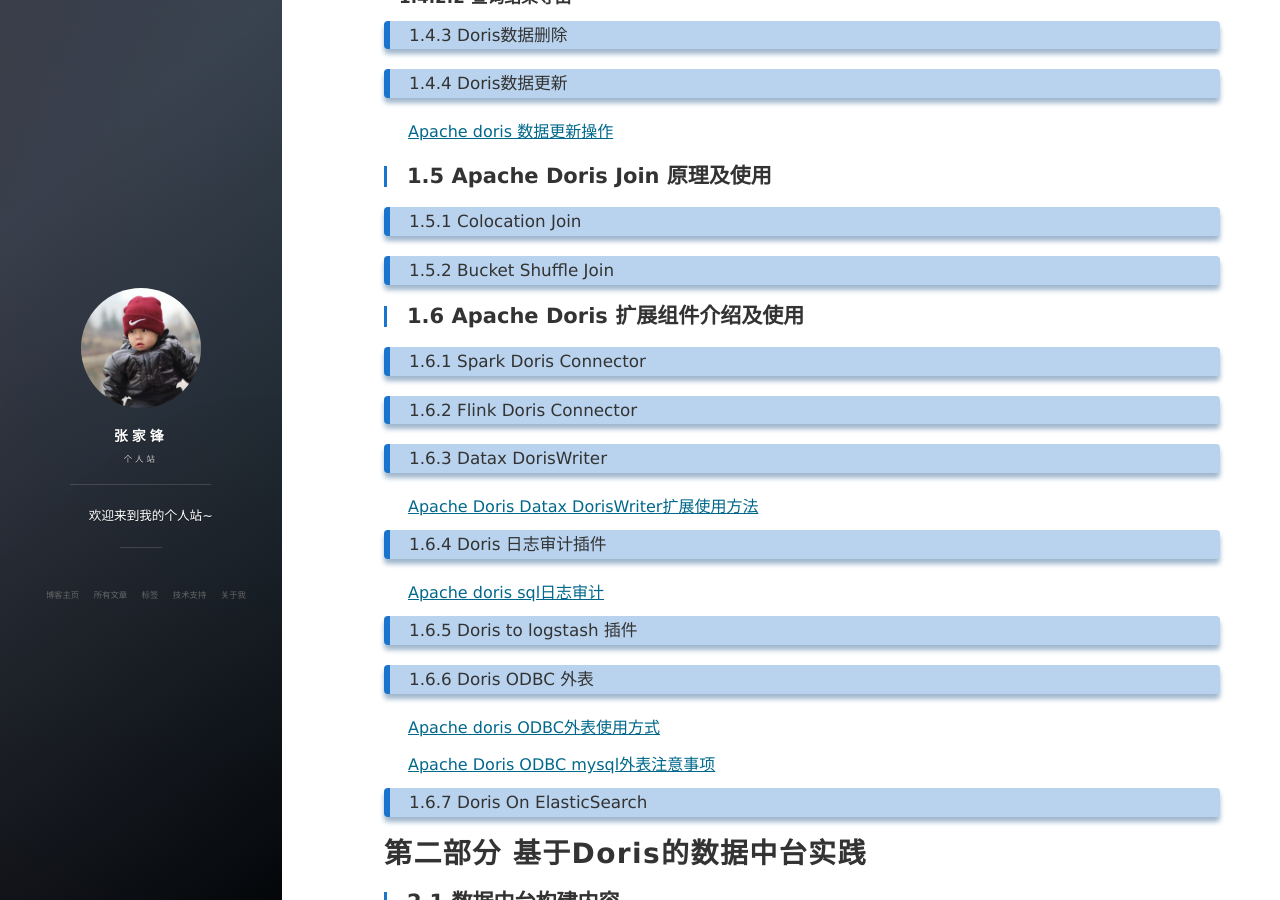
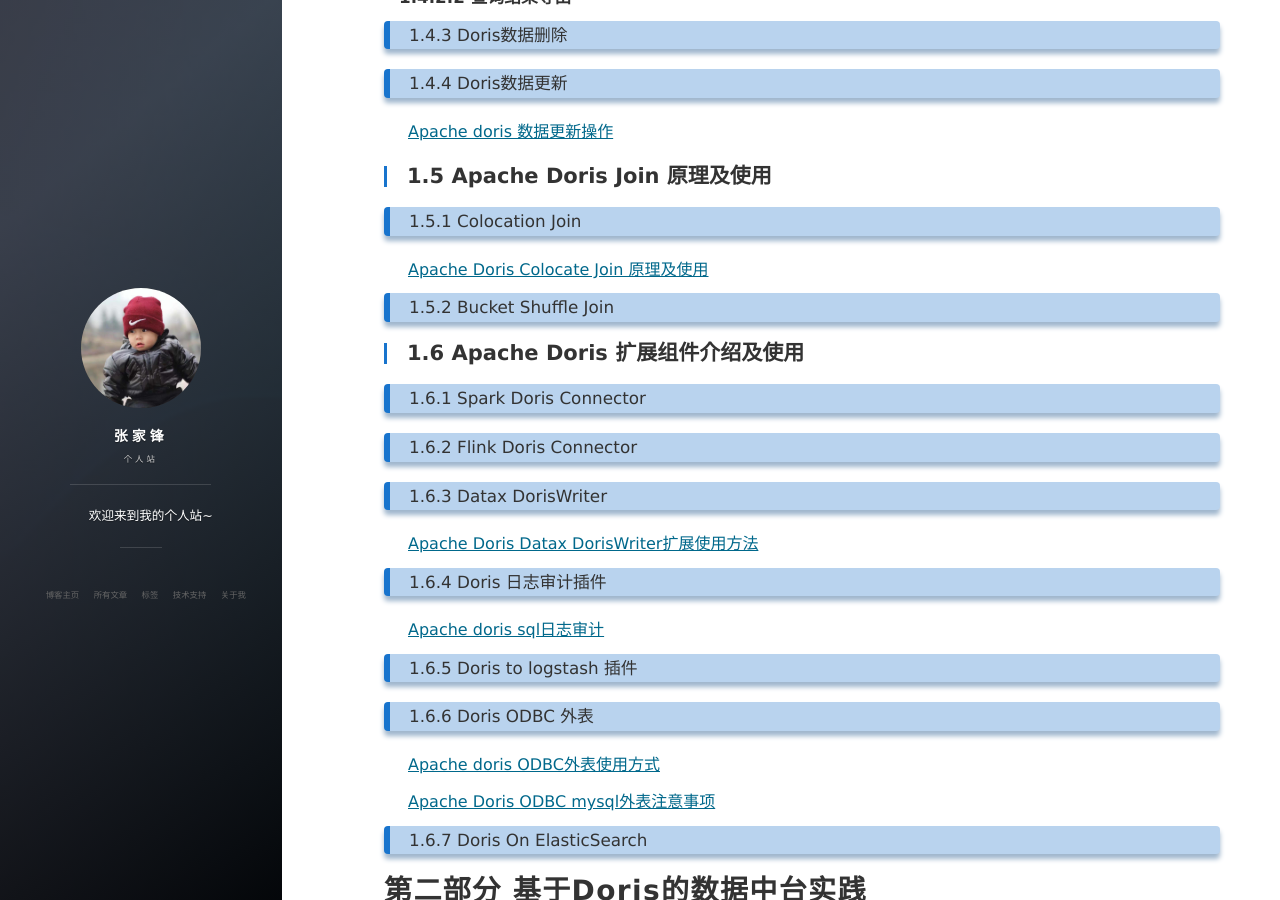
Before and after one commit to hf200012/hf200012.github.io, a Jekyll site: the page built from _posts/2021-09-17-Apache Doris 实战指南.md, in a window 1280 px wide and 900 px high, scrolled down 3221 px. Built offline with Jekyll 4.4.1, drawn with Linux system fonts in a browser that asks for light colours; nearby versions of some CDN libraries; comment, search, counter and statistics services are not loaded.

Commit message:
Update 2021-09-17-Apache Doris 实战指南.md

```diff
--- a/_posts/2021-09-17-Apache Doris 实战指南.md
+++ b/_posts/2021-09-17-Apache Doris 实战指南.md
@@ -93,6 +93,8 @@
 
 ### 1.5.1 Colocation Join
 
+[Apache Doris Colocate Join 原理及使用 ](https://hf200012.github.io/2021/10/Apache-Doris-Colocate-Join-原理及使用/)
+
 ### 1.5.2 Bucket Shuffle Join
 
 ## 1.6 Apache Doris 扩展组件介绍及使用
```
